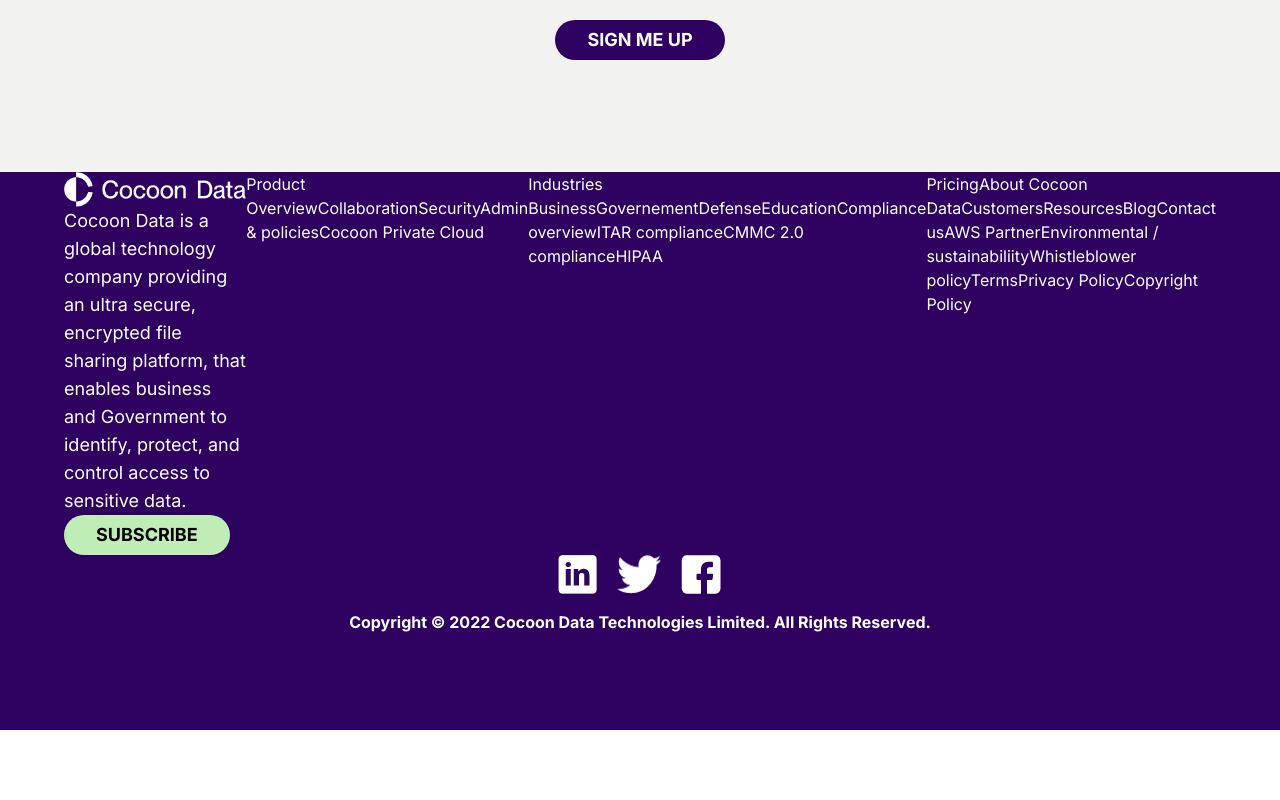
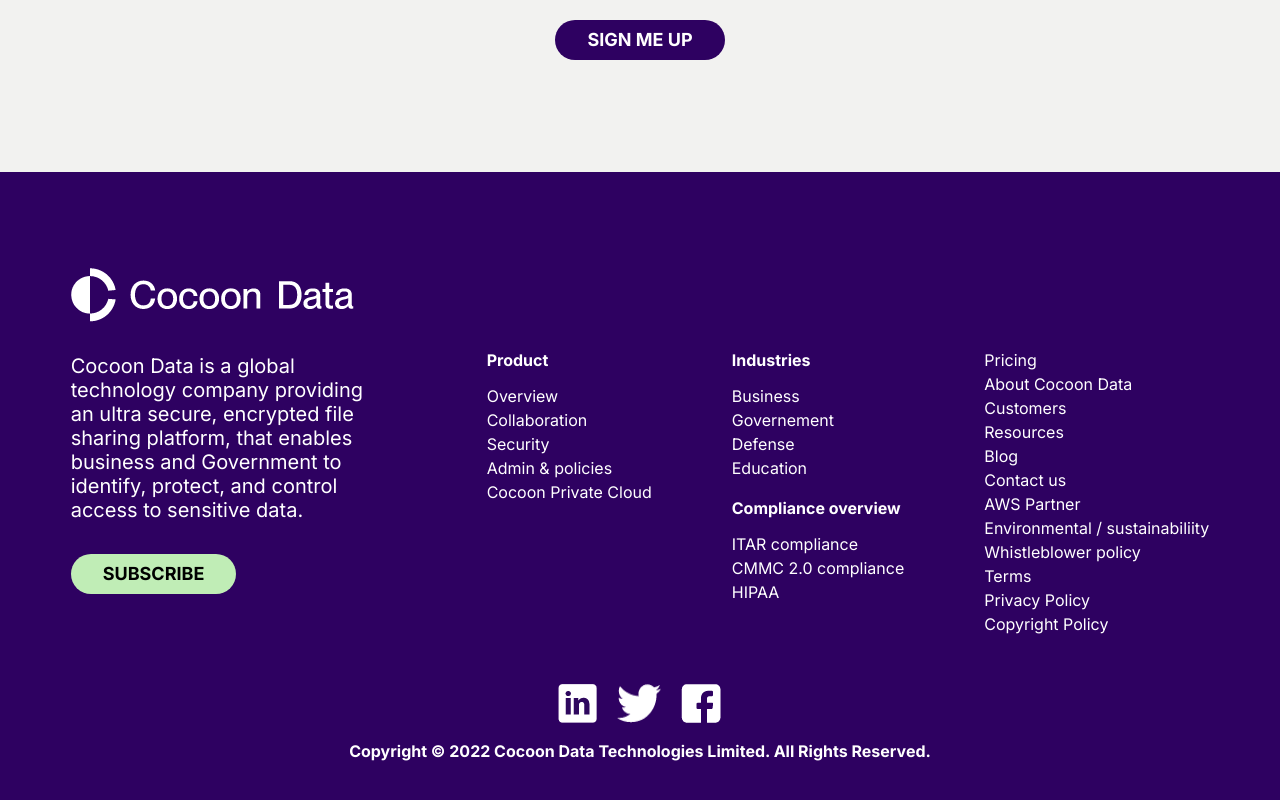
Before and after one commit to gty3/cocoondata-demo, a Next.js app: page / in a window 1280 px wide. Shown: the part 4875-5675 px from the top of the page. Before the commit the page ends 5605 px from the top, so only its background shows below. Built offline with nearby package versions, Linux system fonts and the light colour scheme.

Commit message:
footer done

```diff
--- a/app/components/footer.tsx
+++ b/app/components/footer.tsx
@@ -4,9 +4,9 @@
 
 export default function Footer() {
   return (
-    <div className="pb-24 bg-purple">
+    <div className="py-24 bg-purple">
       <div className="flex justify-center">
-        <div className="flex flex-row max-w-6xl">
+        <div className="flex flex-row space-x-24 max-w-7xl">
           <CocoonData />
           <SiteLinks />
         </div>
--- a/app/components/footer/cocoonData.tsx
+++ b/app/components/footer/cocoonData.tsx
@@ -1,13 +1,17 @@
-import Image from "next/image";
+import Image from "next/image"
 import cocoonLogo from "public/footer/cocoonDataLogo2.png"
-import Button from "../lib/button";
+import Button from "../lib/button"
 
 export default function CocoonData() {
   return (
-    <div>
-      <Image src={cocoonLogo} alt="cocoonLogo" />
-      <div className="text-lg text-white">
-      {"Cocoon Data is a global technology company providing an ultra secure, encrypted file sharing platform, that enables business and Government to identify, protect, and control access to sensitive data."}
+    <div className="max-w-xs">
+      <div>
+        <Image src={cocoonLogo} alt="cocoonLogo" />
+      </div>
+      <div className="my-8 text-xl leading-6 text-white">
+        {
+          "Cocoon Data is a global technology company providing an ultra secure, encrypted file sharing platform, that enables business and Government to identify, protect, and control access to sensitive data."
+        }
       </div>
       <Button color="green">SUBSCRIBE</Button>
     </div>
--- a/app/components/footer/siteLinks.tsx
+++ b/app/components/footer/siteLinks.tsx
@@ -5,7 +5,7 @@
 export default function SiteLinks() {
   return (
     <div>
-      <div className="flex flex-row text-white">
+      <div className="flex flex-row mt-20 space-x-20 text-white">
         <Product />
         <Industries />
         <OtherLinks />
--- a/app/components/footer/siteLinks/industriesAndCompliance.tsx
+++ b/app/components/footer/siteLinks/industriesAndCompliance.tsx
@@ -1,21 +1,18 @@
 import Link from "next/link"
+import SiteLink from "../../lib/siteLink"
 
 export default function IndustriesAndCompliance() {
   return (
-    <div>
-      <h3 className="text-bold">Industries</h3>
+    <div className="flex flex-col">
+      <h3 className="mb-3 font-bold">Industries</h3>
       {industryLinks.map((link, i) => (
-        <Link href={link.href} key={i}>
-          {link.name}
-        </Link>
+        <SiteLink {...link} i={i} />
       ))}
-      <Link href="/" className="text-bold">
+      <Link href="/" className="mt-4 mb-3 font-bold">
         Compliance overview
       </Link>
       {complianceLinks.map((link, i) => (
-        <Link href={link.href} key={i}>
-          {link.name}
-        </Link>
+        <SiteLink {...link} i={i} />
       ))}
     </div>
   )
--- a/app/components/footer/siteLinks/otherLinks.tsx
+++ b/app/components/footer/siteLinks/otherLinks.tsx
@@ -1,12 +1,10 @@
-import Link from "next/link"
+import SiteLink from "../../lib/siteLink"
 
 export default function OtherLinks() {
   return (
-    <div>
+    <div className="flex flex-col">
       {otherLinks.map((link, i) => (
-        <Link href={link.href} key={i}>
-          {link.name}
-        </Link>
+        <SiteLink {...link} i={i} />
       ))}
     </div>
   )
--- a/app/components/footer/siteLinks/product.tsx
+++ b/app/components/footer/siteLinks/product.tsx
@@ -1,13 +1,11 @@
-import Link from "next/link"
+import SiteLink from "../../lib/siteLink"
 
 export default function Product() {
   return (
-    <div>
-      <h3 className="text-bold">Product</h3>
+    <div className="flex flex-col">
+      <h3 className="mb-3 font-bold">Product</h3>
       {productLinks.map((link, i) => (
-        <Link href={link.href} key={i}>
-          {link.name}
-        </Link>
+        <SiteLink {...link} i={i} />
       ))}
     </div>
   )
--- a/app/components/footer/socials.tsx
+++ b/app/components/footer/socials.tsx
@@ -6,7 +6,7 @@
 
 export default function Socials() {
   return (
-    <div className="flex flex-row space-x-5 hover:cursor-pointer ">
+    <div className="flex flex-row mt-12 space-x-5 hover:cursor-pointer">
       <Image className="hover:cursor-pointer" src={LinkedIn} alt="LinkedIn" />
       <Image className="hover:cursor-pointer" src={Twitter} alt="Twitter" />
       <Image className="hover:cursor-pointer" src={Facebook} alt="Facebook" />
--- a/app/components/header/navbar.tsx
+++ b/app/components/header/navbar.tsx
@@ -22,7 +22,7 @@
         </div>
         <div className="flex flex-row space-x-8">
           {navDropdowns.map((nav, i) => (
-            <Link key={i} className="text-[#c0edb6] text-2xl font-bold" href={nav.url}>
+            <Link key={i} className="text-lightGreen text-2xl font-bold" href={nav.url}>
               {nav.display}
             </Link>
           ))}
--- a/app/components/lib/button.tsx
+++ b/app/components/lib/button.tsx
@@ -6,8 +6,8 @@
   children: string
 }) {
   const colorVariants: { [key: string]: string } = {
-    green: "bg-[#c0edb6] hover:text-[#c0edb6] hover:bg-[#69727d]",
-    purple: "bg-purple text-white hover:text-[#c0edb6]",
+    green: "bg-lightGreen hover:text-lightGreen hover:bg-[#69727d]",
+    purple: "bg-purple text-white hover:text-lightGreen",
   }
 
   return <button className={`${colorVariants[color]} px-8 py-1.5 rounded-3xl text-lg font-bold`}>{children}</button>
--- /dev/null
+++ b/app/components/lib/siteLink.tsx
@@ -0,0 +1,17 @@
+import Link from "next/link"
+
+export default function SiteLink({
+  name,
+  href,
+  i,
+}: {
+  name: string
+  href: string
+  i: number
+}) {
+  return (
+    <Link className="hover:text-lightGreen" href={href} key={i}>
+      {name}
+    </Link>
+  )
+}
--- a/tailwind.config.js
+++ b/tailwind.config.js
@@ -9,6 +9,7 @@
     extend: {
       colors: {
         purple: "#2e0161",
+        lightGreen: "#c0edb6"
       },
       backgroundImage: {
         "gradient-radial": "radial-gradient(var(--tw-gradient-stops))",
```
